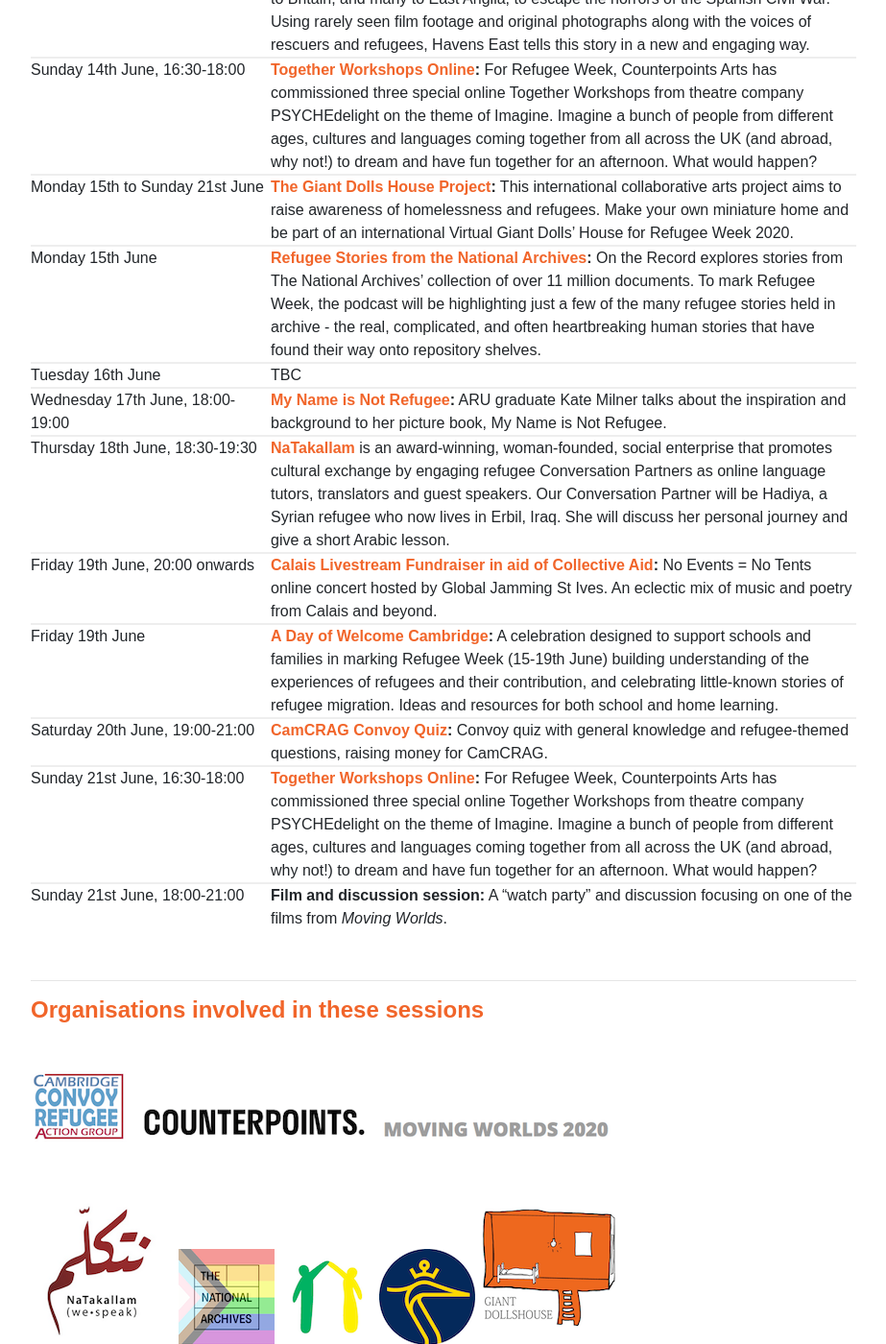
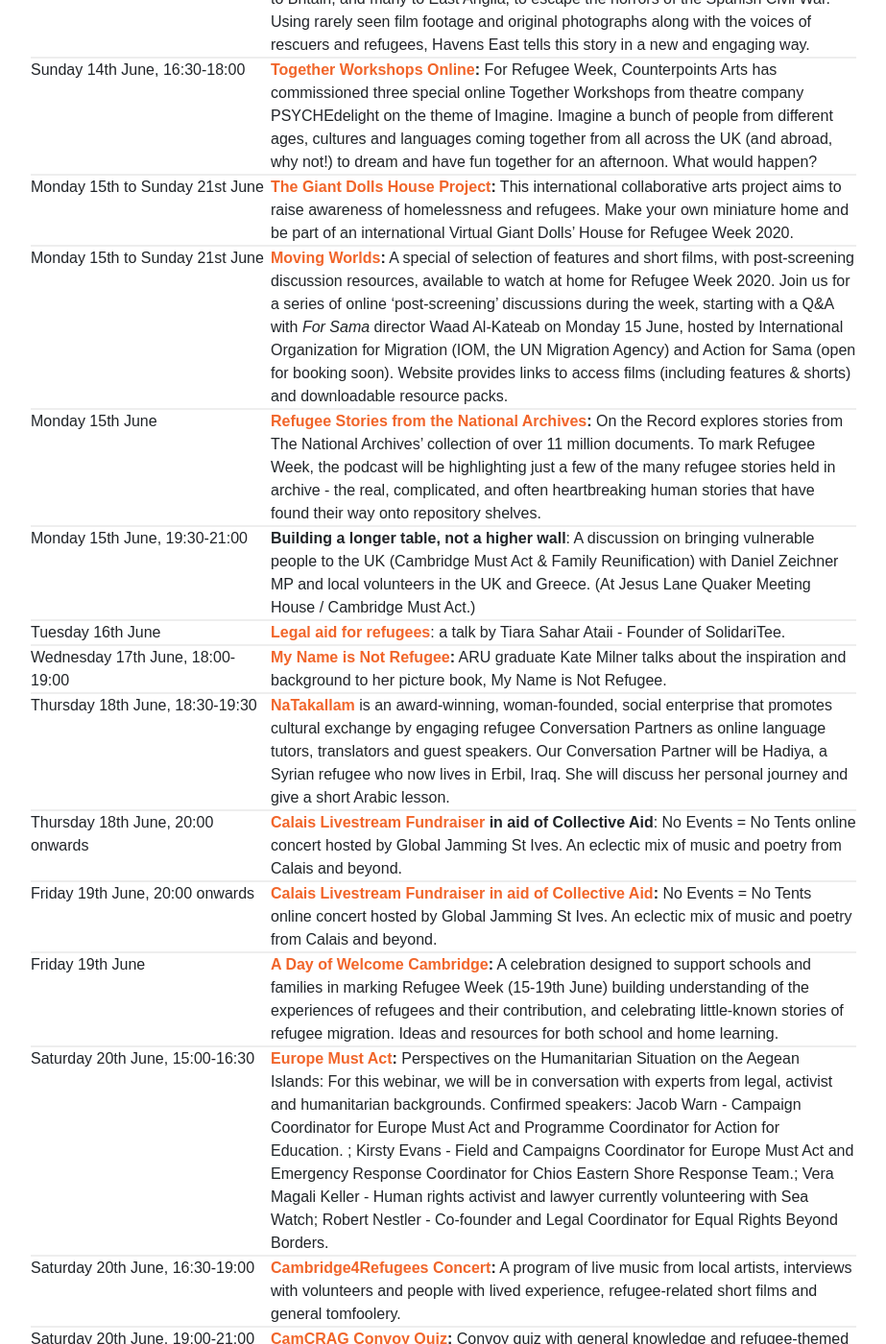
Before and after one commit to CambridgeRefugees/cambridgerefugees.github.io, a Jekyll site: the page built from _posts/2020-06-09-refugee-week.md, in a window 1280 px wide and 1400 px high, scrolled down 762 px. Shown: the whole window at 96% size, without its empty margins (178-1101 px from the left). Built offline with Jekyll 4.4.1, drawn with Linux system fonts in a browser that asks for light colours; nearby versions of some CDN libraries; comment, search, counter and statistics services are not loaded; some of the changed text lies outside the part shown.

Commit message:
Update Refugee-Week events

```diff
--- a/_posts/2020-06-09-refugee-week.md
+++ b/_posts/2020-06-09-refugee-week.md
@@ -18,15 +18,20 @@
 | Friday 12th to Sunday 21st June | **[Havens East Online Exhibition](https://refugeeweek.org.uk/events/havens-east-online-exhibition/):** Launching in June to coincide with Refugee Week 2020, this new online exhibition tells the story of the 4,000 Basque children who came to Britain, and many to East Anglia, to escape the horrors of the Spanish Civil War. Using rarely seen film footage and original photographs along with the voices of rescuers and refugees, Havens East tells this story in a new and engaging way. |
 | Sunday 14th June, 16:30-18:00 | **[Together Workshops Online](https://refugeeweek.org.uk/events/together-workshops-online/):** For Refugee Week, Counterpoints Arts has commissioned three special online Together Workshops from theatre company PSYCHEdelight on the theme of Imagine. Imagine a bunch of people from different ages, cultures and languages coming together from all across the UK (and abroad, why not!) to dream and have fun together for an afternoon. What would happen? |
 | Monday 15th to Sunday 21st June | **[The Giant Dolls House Project](https://www.giantdollshouse.org/):** This international collaborative arts project aims to raise awareness of homelessness and refugees. Make your own miniature home and be part of an international Virtual Giant Dolls’ House for Refugee Week 2020. |
+| Monday 15th to Sunday 21st June | **[Moving Worlds](https://movingworlds.info):** A special of selection of features and short films, with post-screening discussion resources, available to watch at home for Refugee Week 2020. Join us for a series of online 'post-screening' discussions during the week, starting with a Q&A with *For Sama* director Waad Al-Kateab on Monday 15 June, hosted by International Organization for Migration (IOM, the UN Migration Agency) and Action for Sama (open for booking soon). Website provides links to access films (including features & shorts) and downloadable resource packs. |
 | Monday 15th June | **[Refugee Stories from the National Archives](https://media.nationalarchives.gov.uk/index.php/tag/education/):** On the Record explores stories from The National Archives' collection of over 11 million documents. To mark Refugee Week, the podcast will be highlighting just a few of the many refugee stories held in archive - the real, complicated, and often heartbreaking human stories that have found their way onto repository shelves. |
-| Tuesday 16th June | TBC |
+| Monday 15th June, 19:30-21:00 | **Building a longer table, not a higher wall**: A discussion on bringing vulnerable people to the UK (Cambridge Must Act & Family Reunification) with Daniel Zeichner MP and local volunteers in the UK and Greece. (At Jesus Lane Quaker Meeting House / Cambridge Must Act.) |
+| Tuesday 16th June | **[Legal aid for refugees](https://www.solidaritee.org.uk/)**: a talk by Tiara Sahar Ataii - Founder of SolidariTee. |
 | Wednesday 17th June, 18:00-19:00 | **[My Name is Not Refugee](https://aru.ac.uk/community-engagement/my-name-is-not-refugee):** ARU graduate Kate Milner talks about the inspiration and background to her picture book, My Name is Not Refugee. |
 | Thursday 18th June, 18:30-19:30 | **[NaTakallam](http://www.camcrag.org.uk/events)** is an award-winning, woman-founded, social enterprise that promotes cultural exchange by engaging refugee Conversation Partners as online language tutors, translators and guest speakers. Our Conversation Partner will be Hadiya, a Syrian refugee who now lives in Erbil, Iraq. She will discuss her personal journey and give a short Arabic lesson. |
+| Thursday 18th June, 20:00 onwards | **[Calais Livestream Fundraiser](https://www.facebook.com/events/272504783938870/) in aid of Collective Aid**: No Events = No Tents online concert hosted by Global Jamming St Ives. An eclectic mix of music and poetry from Calais and beyond. |
 | Friday 19th June, 20:00 onwards | **[Calais Livestream Fundraiser in aid of Collective Aid](https://www.facebook.com/events/272504783938870/):** No Events = No Tents online concert hosted by Global Jamming St Ives. An eclectic mix of music and poetry from Calais and beyond. |
 | Friday 19th June | **[A Day of Welcome Cambridge](https://www.norfolksos.co.uk/dow-2020):** A celebration designed to support schools and families in marking Refugee Week (15-19th June) building understanding of the experiences of refugees and their contribution, and celebrating little-known stories of refugee migration. Ideas and resources for both school and home learning. |
+| Saturday 20th June, 15:00-16:30 | **[Europe Must Act](https://facebook.com/events/s/perspectives-on-the-humanitari/):** Perspectives on the Humanitarian Situation on the Aegean Islands: For this webinar, we will be in conversation with experts from legal, activist and humanitarian backgrounds. Confirmed speakers: Jacob Warn - Campaign Coordinator for Europe Must Act and Programme Coordinator for Action for Education. ; Kirsty Evans - Field and Campaigns Coordinator for Europe Must Act and Emergency Response Coordinator for Chios Eastern Shore Response Team.; Vera Magali Keller - Human rights activist and lawyer currently volunteering with Sea Watch; Robert Nestler - Co-founder and Legal Coordinator for Equal Rights Beyond Borders. |
+| Saturday 20th June, 16:30-19:00 | **[Cambridge4Refugees Concert](http://www.camcrag.org.uk):** A program of live music from local artists, interviews with volunteers and people with lived experience, refugee-related short films and general tomfoolery. |
 | Saturday 20th June, 19:00-21:00 | **[CamCRAG Convoy Quiz](http://www.camcrag.org.uk):** Convoy quiz with general knowledge and refugee-themed questions, raising money for CamCRAG. |
 | Sunday 21st June, 16:30-18:00 | **[Together Workshops Online](https://refugeeweek.org.uk/events/together-workshops-online/):** For Refugee Week, Counterpoints Arts has commissioned three special online Together Workshops from theatre company PSYCHEdelight on the theme of Imagine. Imagine a bunch of people from different ages, cultures and languages coming together from all across the UK (and abroad, why not!) to dream and have fun together for an afternoon. What would happen? |
-| Sunday 21st June, 18:00-21:00 | **Film and discussion session:** A "watch party" and discussion focusing on one of the films from *Moving Worlds*. |
+| Sunday 21st June, 19:00-22:00 | **[Film and discussion session](https://www.facebook.com/events/1953811591418028/):** A "watch party" and discussion focusing on one of the films from *Moving Worlds*. |
 
 &nbsp;
 {: .clearfix}
```
